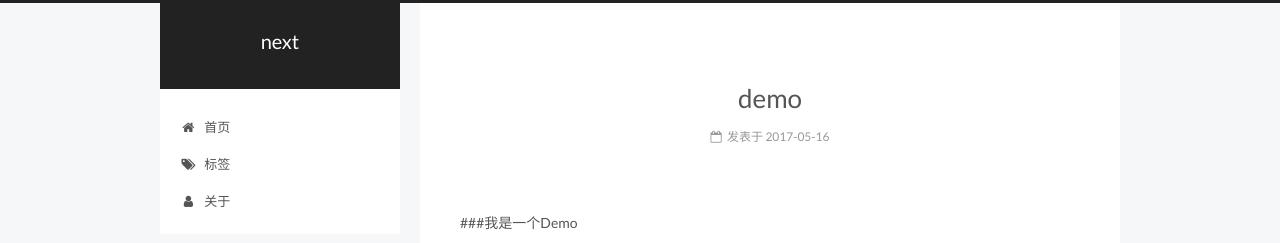
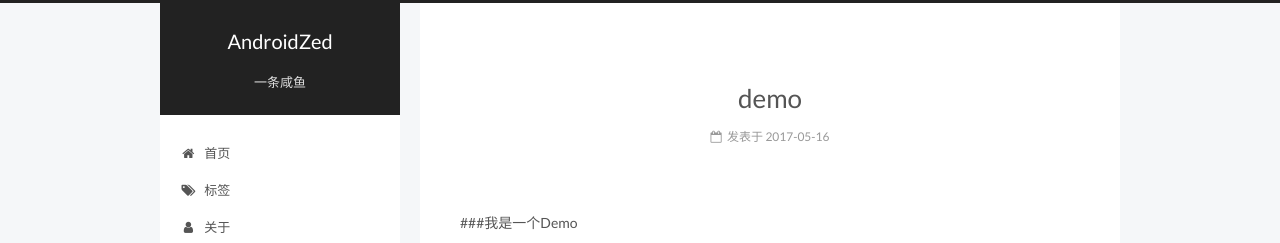
Before and after one commit to AndroidZed/AndroidZed, a plain HTML site: page index.html in a window 1280 px wide. Shown: the top 243 px of the page. Drawn offline with Linux system fonts and the light colour scheme.

Commit message:
Site updated: 2017-05-17 09:47:55

```diff
--- a/css/main.css
+++ b/css/main.css
@@ -1696,7 +1696,7 @@ pre .javascript .function {
   width: 4px;
   height: 4px;
   border-radius: 50%;
-  background: #9a1c82;
+  background: #fff;
 }
 .links-of-blogroll {
   font-size: 13px;
--- a/index.html
+++ b/index.html
@@ -92,12 +92,12 @@
 
 <meta name="description" content="人生终究是不圆满，至少不要让遗憾随处可见。">
 <meta property="og:type" content="website">
-<meta property="og:title" content="next">
+<meta property="og:title" content="AndroidZed">
 <meta property="og:url" content="http://yoursite.com/index.html">
-<meta property="og:site_name" content="next">
+<meta property="og:site_name" content="AndroidZed">
 <meta property="og:description" content="人生终究是不圆满，至少不要让遗憾随处可见。">
 <meta name="twitter:card" content="summary">
-<meta name="twitter:title" content="next">
+<meta name="twitter:title" content="AndroidZed">
 <meta name="twitter:description" content="人生终究是不圆满，至少不要让遗憾随处可见。">
 
 
@@ -132,7 +132,7 @@
 
 
 
-  <title>next</title>
+  <title>AndroidZed</title>
 </head>
 
 <body itemscope itemtype="http://schema.org/WebPage" lang="zh-Hans">
@@ -171,12 +171,12 @@
     <div class="custom-logo-site-title">
       <a href="/"  class="brand" rel="start">
         <span class="logo-line-before"><i></i></span>
-        <span class="site-title">next</span>
+        <span class="site-title">AndroidZed</span>
         <span class="logo-line-after"><i></i></span>
       </a>
     </div>
 
-        <p class="site-subtitle"></p>
+        <p class="site-subtitle">一条咸鱼</p>
 
   </div>
 
@@ -263,7 +263,7 @@
     </span>
 
     <span hidden itemprop="publisher" itemscope itemtype="http://schema.org/Organization">
-      <meta itemprop="name" content="next">
+      <meta itemprop="name" content="AndroidZed">
     </span>
 
 
@@ -382,7 +382,7 @@
     </span>
 
     <span hidden itemprop="publisher" itemscope itemtype="http://schema.org/Organization">
-      <meta itemprop="name" content="next">
+      <meta itemprop="name" content="AndroidZed">
     </span>
 
 
```
Also changed, not shown: 2017/05/15/hello-world/index.html (+5 -5 lines), 2017/05/16/demo/index.html (+5 -5 lines), archives/2017/05/index.html (+6 -6 lines), archives/2017/index.html (+6 -6 lines), archives/index.html (+6 -6 lines).
